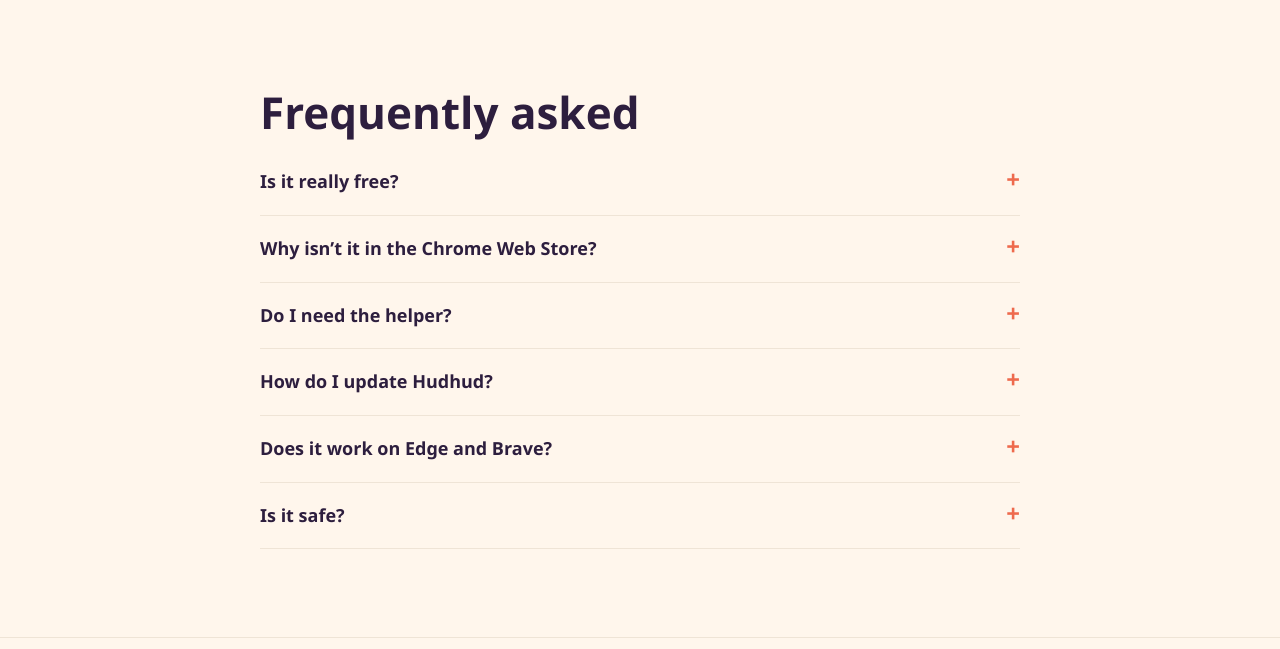
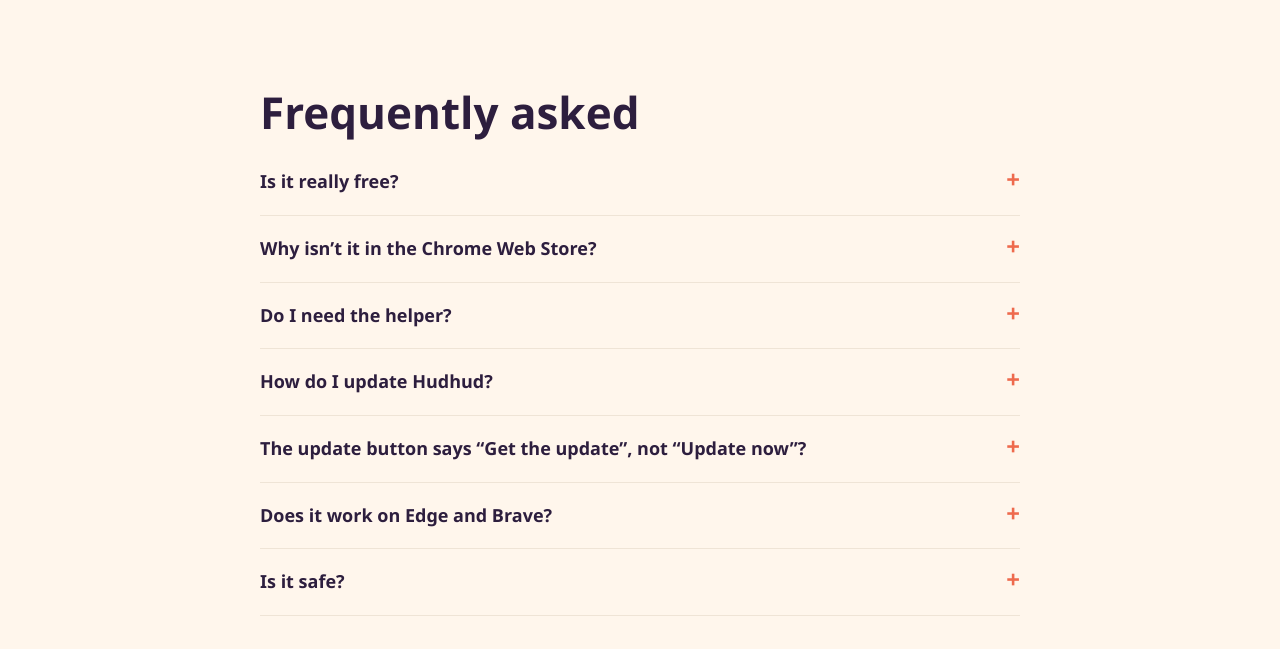
Before and after one commit to omaressamre/hudhud, a browser extension: page site/index.html in a window 1280 px wide. Shown: the part 3271-3920 px from the top of the page. Drawn offline with Linux system fonts and the light colour scheme; no server answers; a web font is replaced by a local one.

Commit message:
FAQ: "Get the update" instead of "Update now" (extension loaded from another folder)
Co-Authored-By: Claude Opus 5.5 <noreply@anthropic.com>
Claude-Session: https://claude.ai/code/session_01GttAywpPmg4MEYTnTqt83A

```diff
--- a/site/index.html
+++ b/site/index.html
@@ -210,6 +210,7 @@
       <details><summary data-i18n="q2">ليه مش موجود في متجر كروم؟</summary><p data-i18n="a2">متجر كروم مش بيسمح بإضافات بتنزّل من يوتيوب، فبننشره هنا مباشرة. التثبيت بياخد دقيقة.</p></details>
       <details><summary data-i18n="q3">محتاج المساعد؟</summary><p data-i18n="a3">التسطيب بيجيب الاتنين مع بعض وده الأسهل. الإضافة لوحدها بتنزّل الفيديوهات المباشرة والستوريز وHLS، والمساعد بيضيف يوتيوب والبلاي ليستات وMP3 والترجمة ومواقع تانية كتير.</p></details>
       <details><summary data-i18n="q6">إزاي أحدّث هدهد؟</summary><p data-i18n="a6">لما يطلع إصدار جديد هتلاقي زرار «حدّث دلوقتي» جوه الإضافة. بيحدّث الإضافة والمساعد مع بعض في أقل من دقيقة.</p></details>
+      <details><summary data-i18n="q7">زرار التحديث بيقولي «حمّل التحديث» مش «حدّث دلوقتي»؟</summary><p data-i18n="a7">ده معناه إن كروم محمّل هدهد من فولدر تاني، غالبًا الفولدر اللي فكّيت فيه الملف، مش من فولدر هدهد. التحديث بضغطة بيشتغل بس من فولدر هدهد. افتح <code>chrome://extensions</code>، شيل هدهد، ودوس «تحميل إضافة غير مضغوطة» واختار الفولدر ده: في ويندوز <code>%LOCALAPPDATA%\Hudhud\extension</code>، وفي ماك <code>~/Library/Application Support/Hudhud/extension</code>، وفي لينكس <code>~/.local/share/hudhud/extension</code>. هدهد كمان بيعرضلك المسار ده جوه الإضافة مع زرار «انسخ المسار». ده مرة واحدة بس، وبعدها كل التحديثات بضغطة.</p></details>
       <details><summary data-i18n="q4">بيشتغل على إيدج وبرايف؟</summary><p data-i18n="a4">أيوه، على أي متصفح مبني على Chromium: كروم، إيدج، برايف، فيفالدي.</p></details>
       <details><summary data-i18n="q5">آمن؟</summary><p data-i18n="a5">المساعد بيتثبّت لحسابك بس من غير صلاحيات أدمن، وبيكلّم الإضافة بتاعتنا بس. الكود كله متاح تراجعه.</p></details>
     </div>
--- a/site/site.js
+++ b/site/site.js
@@ -39,6 +39,8 @@ const EN = {
   q1: 'Is it really free?', a1: 'Yes — completely free and ad-free. The code is open under the GPL-3.0 license.',
   q2: 'Why isn’t it in the Chrome Web Store?', a2: 'The Chrome Web Store doesn’t allow extensions that download from YouTube, so we publish it here. Installing takes a minute.',
   q3: 'Do I need the helper?', a3: 'The installer sets up both, which is the easiest way. The extension alone downloads direct videos, stories and HLS; the helper adds YouTube, playlists, MP3, subtitles and many more sites.',
+  q7: 'The update button says “Get the update”, not “Update now”?',
+  a7: 'That means Chrome loads Hudhud from another folder (usually the one you unzipped) instead of the Hudhud folder, and one-click updates only work from the Hudhud folder. Open <code>chrome://extensions</code>, remove Hudhud, click “Load unpacked” and pick: on Windows <code>%LOCALAPPDATA%\\Hudhud\\extension</code>, on macOS <code>~/Library/Application Support/Hudhud/extension</code>, on Linux <code>~/.local/share/hudhud/extension</code>. Hudhud also shows this path inside the extension with a “Copy path” button. You only do this once; after that every update is one click.',
   q6: 'How do I update Hudhud?', a6: 'When a new version is out, an “Update now” button appears inside the extension. It updates the extension and the helper together in under a minute.',
   q4: 'Does it work on Edge and Brave?', a4: 'Yes, on any Chromium browser: Chrome, Edge, Brave, Vivaldi.',
   q5: 'Is it safe?', a5: 'The helper installs for your user only, without admin rights, and only talks to our extension. All the code is open for you to review.',
```
Also changed, not shown: 2 other files.
